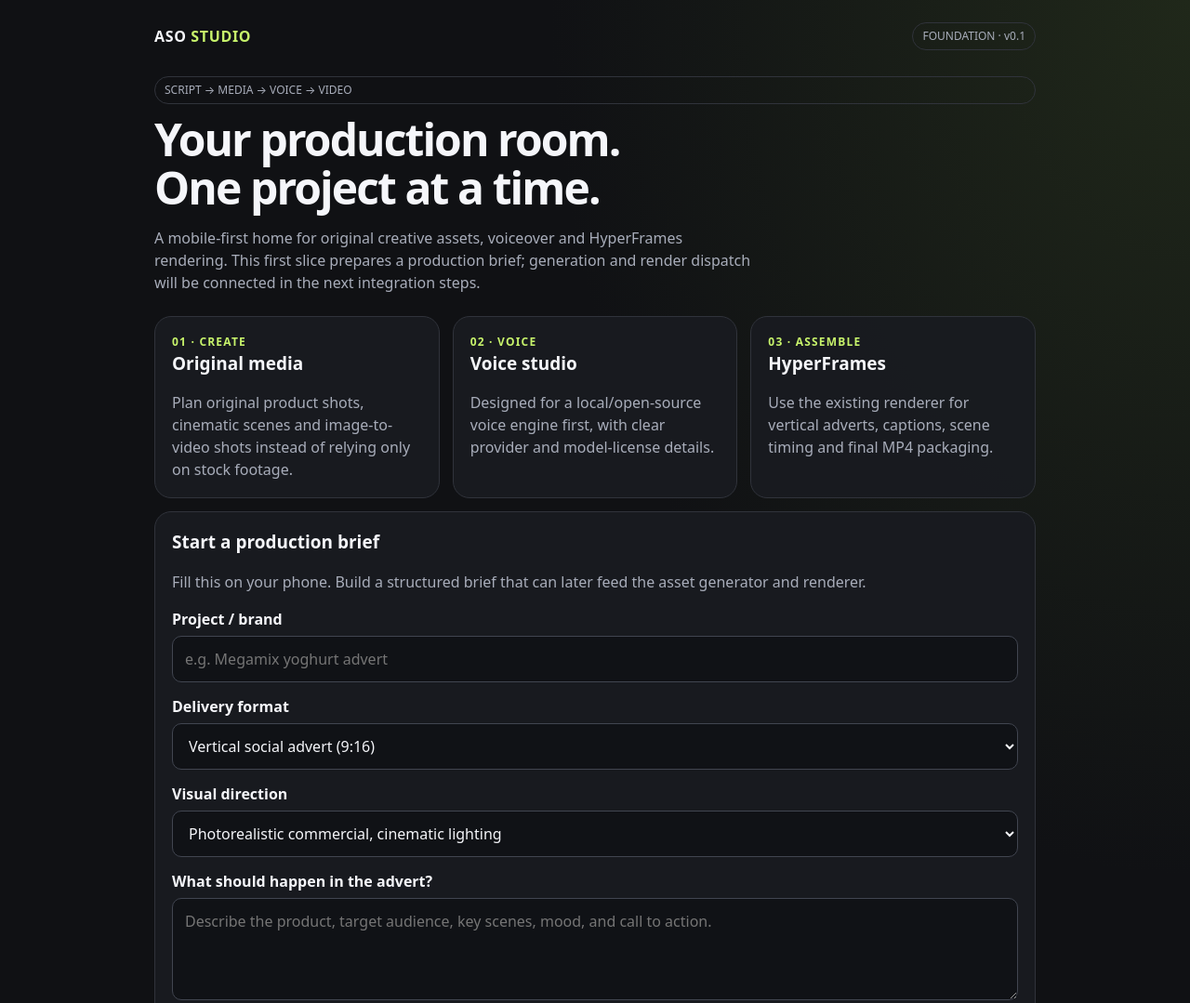
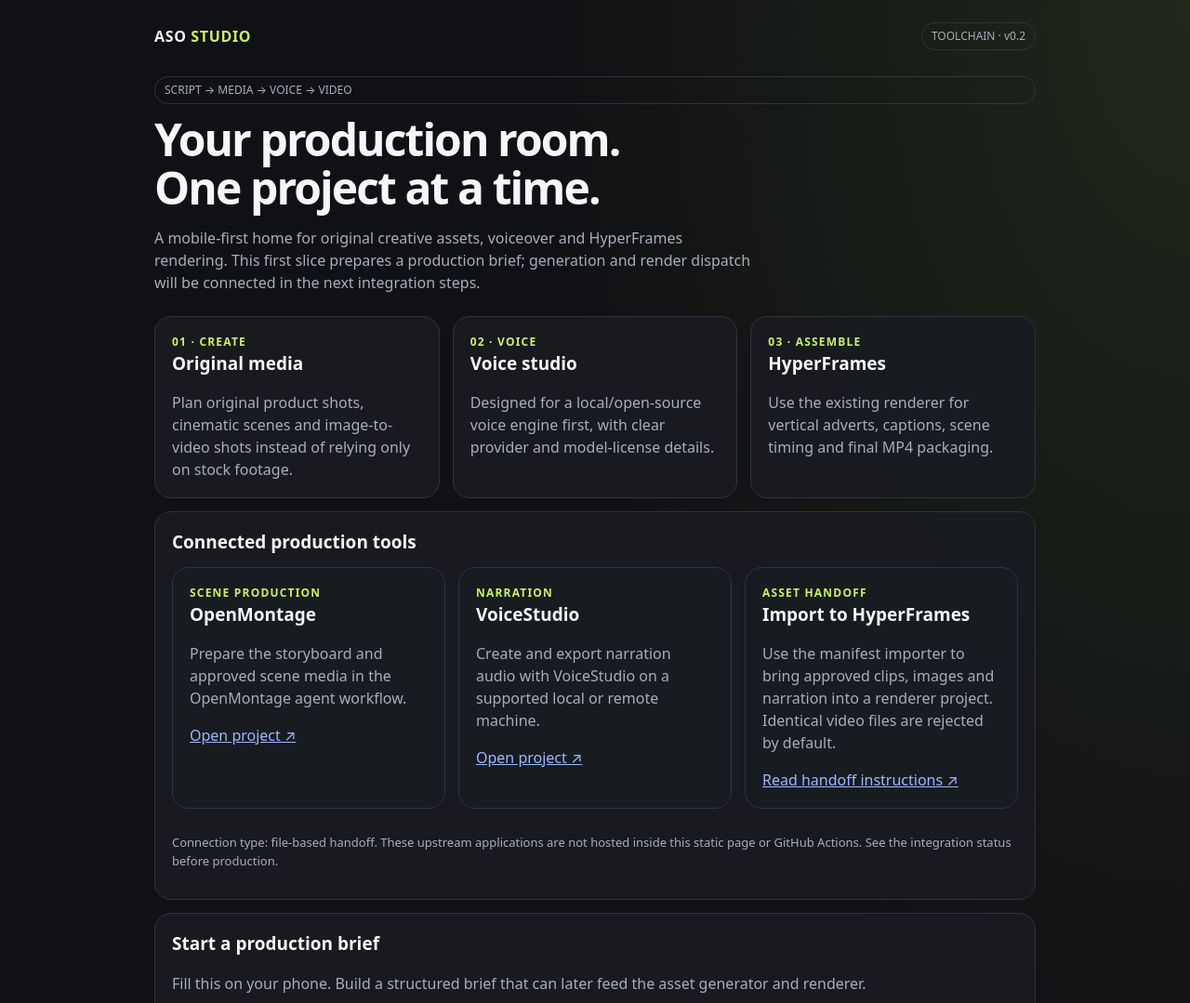
Before and after one commit to Oluwa-seun123/hyperframes-renderer, a plain HTML site: page studio/index.html in a window 1280 px wide. Shown: the top 1079 px of the page at 93% size. Drawn offline with Linux system fonts and the light colour scheme.

Commit message:
Add OpenMontage and VoiceStudio integration links to Studio

```diff
--- a/studio/index.html
+++ b/studio/index.html
@@ -16,7 +16,7 @@ label{display:block;font-weight:650;margin:14px 0 6px}input,textarea,select{widt
 </head>
 <body>
 <main>
-  <div class="top"><div class="brand">ASO <span style="color:var(--accent)">STUDIO</span></div><span class="pill">FOUNDATION · v0.1</span></div>
+  <div class="top"><div class="brand">ASO <span style="color:var(--accent)">STUDIO</span></div><span class="pill">TOOLCHAIN · v0.2</span></div>
   <section class="hero">
     <div class="pill">SCRIPT → MEDIA → VOICE → VIDEO</div>
     <h1>Your production room.<br>One project at a time.</h1>
@@ -26,6 +26,15 @@ label{display:block;font-weight:650;margin:14px 0 6px}input,textarea,select{widt
     <article class="panel module"><div class="tag">01 · Create</div><h2>Original media</h2><p>Plan original product shots, cinematic scenes and image-to-video shots instead of relying only on stock footage.</p></article>
     <article class="panel module"><div class="tag">02 · Voice</div><h2>Voice studio</h2><p>Designed for a local/open-source voice engine first, with clear provider and model-license details.</p></article>
     <article class="panel module"><div class="tag">03 · Assemble</div><h2>HyperFrames</h2><p>Use the existing renderer for vertical adverts, captions, scene timing and final MP4 packaging.</p></article>
+  </section>
+  <section class="panel">
+    <h2>Connected production tools</h2>
+    <div class="grid">
+      <article class="panel module"><div class="tag">Scene production</div><h2>OpenMontage</h2><p>Prepare the storyboard and approved scene media in the OpenMontage agent workflow.</p><p><a href="https://github.com/calesthio/OpenMontage" target="_blank" rel="noreferrer">Open project ↗</a></p></article>
+      <article class="panel module"><div class="tag">Narration</div><h2>VoiceStudio</h2><p>Create and export narration audio with VoiceStudio on a supported local or remote machine.</p><p><a href="https://github.com/debpalash/VoiceStudio" target="_blank" rel="noreferrer">Open project ↗</a></p></article>
+      <article class="panel module"><div class="tag">Asset handoff</div><h2>Import to HyperFrames</h2><p>Use the manifest importer to bring approved clips, images and narration into a renderer project. Identical video files are rejected by default.</p><p><a href="integrations/HANDOFF.md">Read handoff instructions ↗</a></p></article>
+    </div>
+    <p class="small">Connection type: file-based handoff. These upstream applications are not hosted inside this static page or GitHub Actions. See the integration status before production.</p>
   </section>
   <section class="panel">
     <h2>Start a production brief</h2>
```
